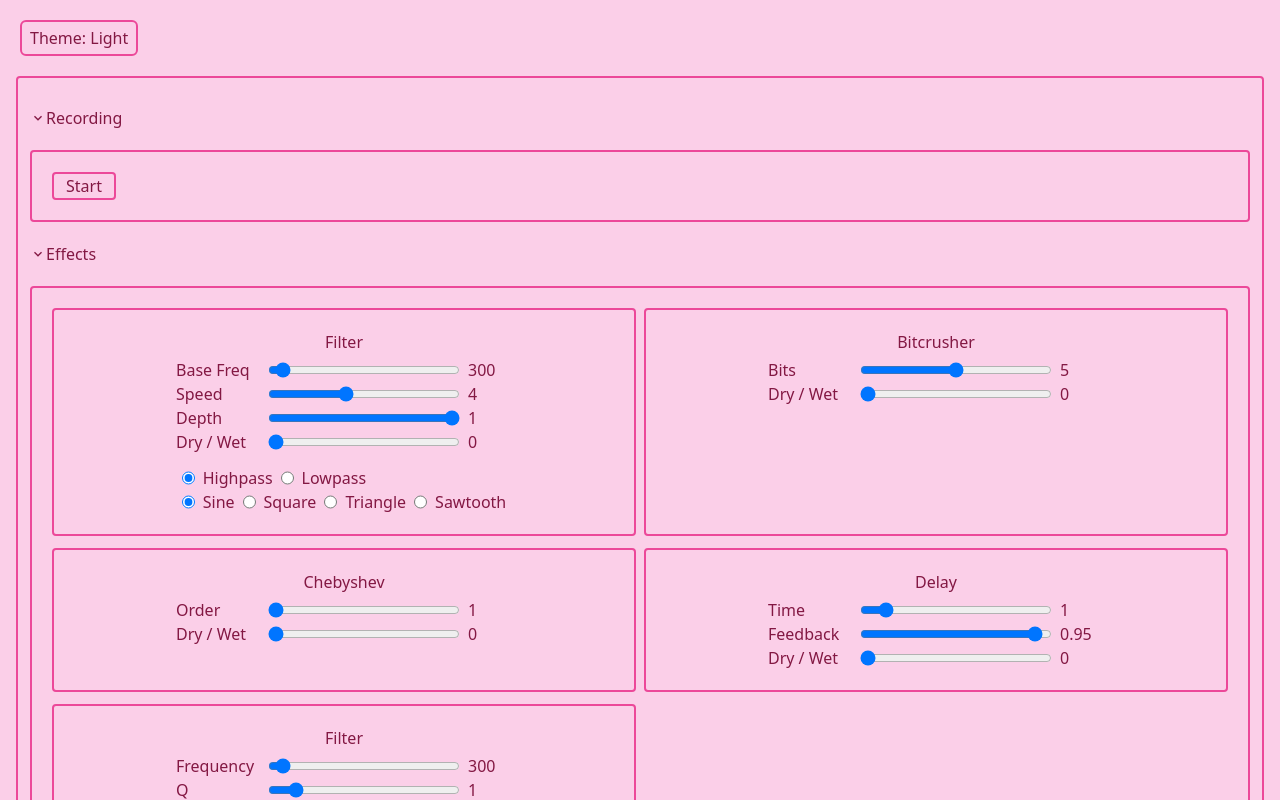
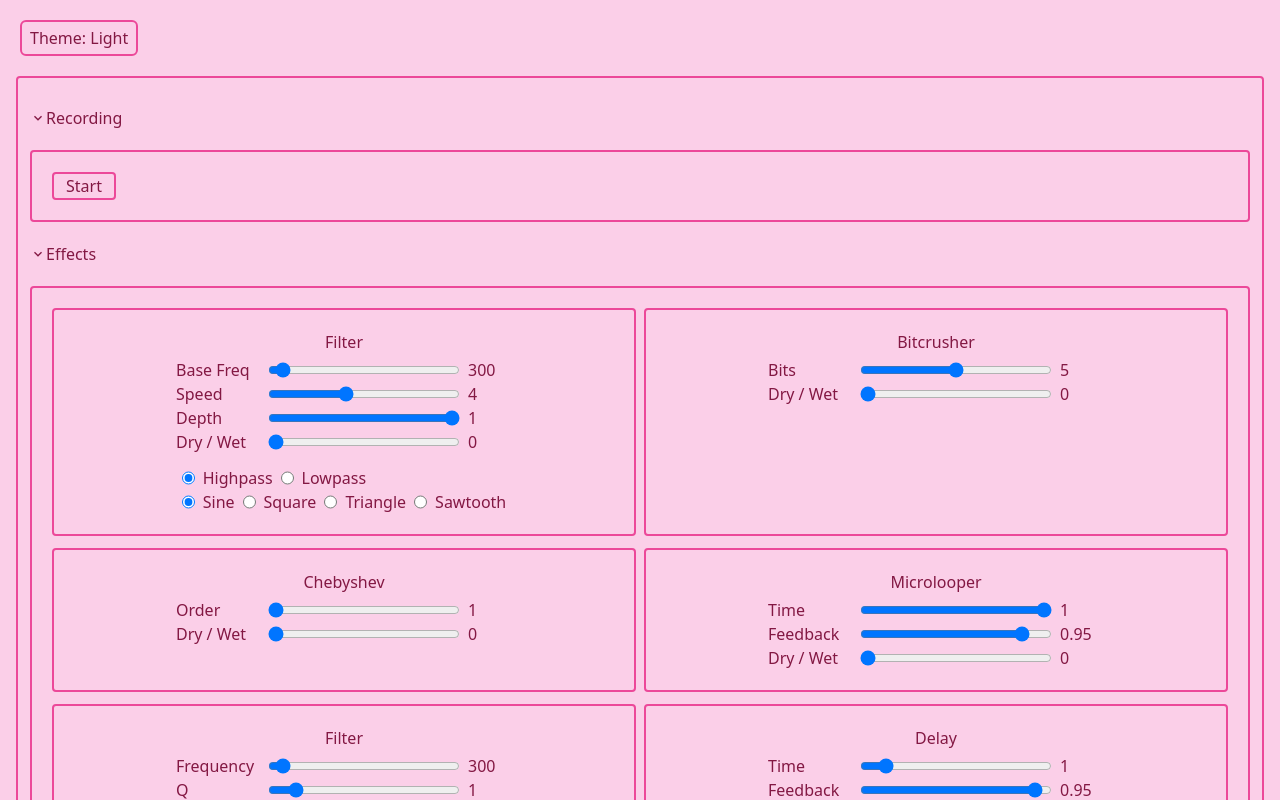
Before and after one commit to daveknapik/tone-drone, a React (Vite) app: page / in a window 1280 px wide. Both pictures are taken after a click on the element "Effects". Shown: the top 800 px of the page. Built offline with nearby package versions, Linux system fonts and the light colour scheme.

Commit message:
Added second delay as microlooper

```diff
--- a/src/components/Delay.tsx
+++ b/src/components/Delay.tsx
@@ -6,9 +6,17 @@ import { MutableRefObject, useState } from "react";
 
 interface DelayProps {
   delay: MutableRefObject<Tone.FeedbackDelay>;
+  label?: string;
+  maxTime?: number;
+  minFeedback?: number;
 }
 
-function Delay({ delay }: DelayProps) {
+function Delay({
+  delay,
+  label = "Delay",
+  maxTime = 10,
+  minFeedback = 0,
+}: DelayProps) {
   const [time, setTime] = useState(1);
   const [feedback, setFeedback] = useState(0.95);
   const [wet, setWet] = useState(0);
@@ -21,11 +29,11 @@ function Delay({ delay }: DelayProps) {
 
   return (
     <div className="place-items-center border-2 rounded border-pink-500 dark:border-sky-300 p-5">
-      <div className="col-span-full mb-1">Delay</div>
+      <div className="col-span-full mb-1">{label}</div>
       <Slider
         inputName="time"
         min={0}
-        max={10}
+        max={maxTime}
         value={time}
         labelText="Time"
         step={0.01}
@@ -33,7 +41,7 @@ function Delay({ delay }: DelayProps) {
       />
       <Slider
         inputName="feedback"
-        min={0}
+        min={minFeedback}
         max={1}
         value={feedback}
         labelText="Feedback"
--- a/src/components/DroneSynthLite.tsx
+++ b/src/components/DroneSynthLite.tsx
@@ -30,8 +30,9 @@ function DroneSynthLite() {
   const beforeFilter = useAutoFilter();
   const bitCrusher = useBitCrusher();
   const chebyshev = useChebyshev();
+  const microlooper = useDelay();
+  const afterFilter = useFilter();
   const delay = useDelay();
-  const afterFilter = useFilter();
 
   const compressor = new Tone.Compressor(-30, 3);
 
@@ -39,8 +40,9 @@ function DroneSynthLite() {
     beforeFilter.current,
     bitCrusher.current,
     chebyshev.current,
+    microlooper.current,
+    afterFilter.current,
     delay.current,
-    afterFilter.current,
     compressor,
   ];
 
@@ -67,8 +69,14 @@ function DroneSynthLite() {
           <AutoFilter filter={beforeFilter} />
           <BitCrusher bitCrusher={bitCrusher} />
           <Chebyshev chebyshev={chebyshev} />
+          <Delay
+            delay={microlooper}
+            label="Microlooper"
+            maxTime={1}
+            minFeedback={0.6}
+          />
+          <Filter filter={afterFilter} />
           <Delay delay={delay} />
-          <Filter filter={afterFilter} />
           <EffectsBusSendControl bus={mainAudioEffectsBus} />
         </Effects>
         <PolySynths polysynths={polysynths} />
```
